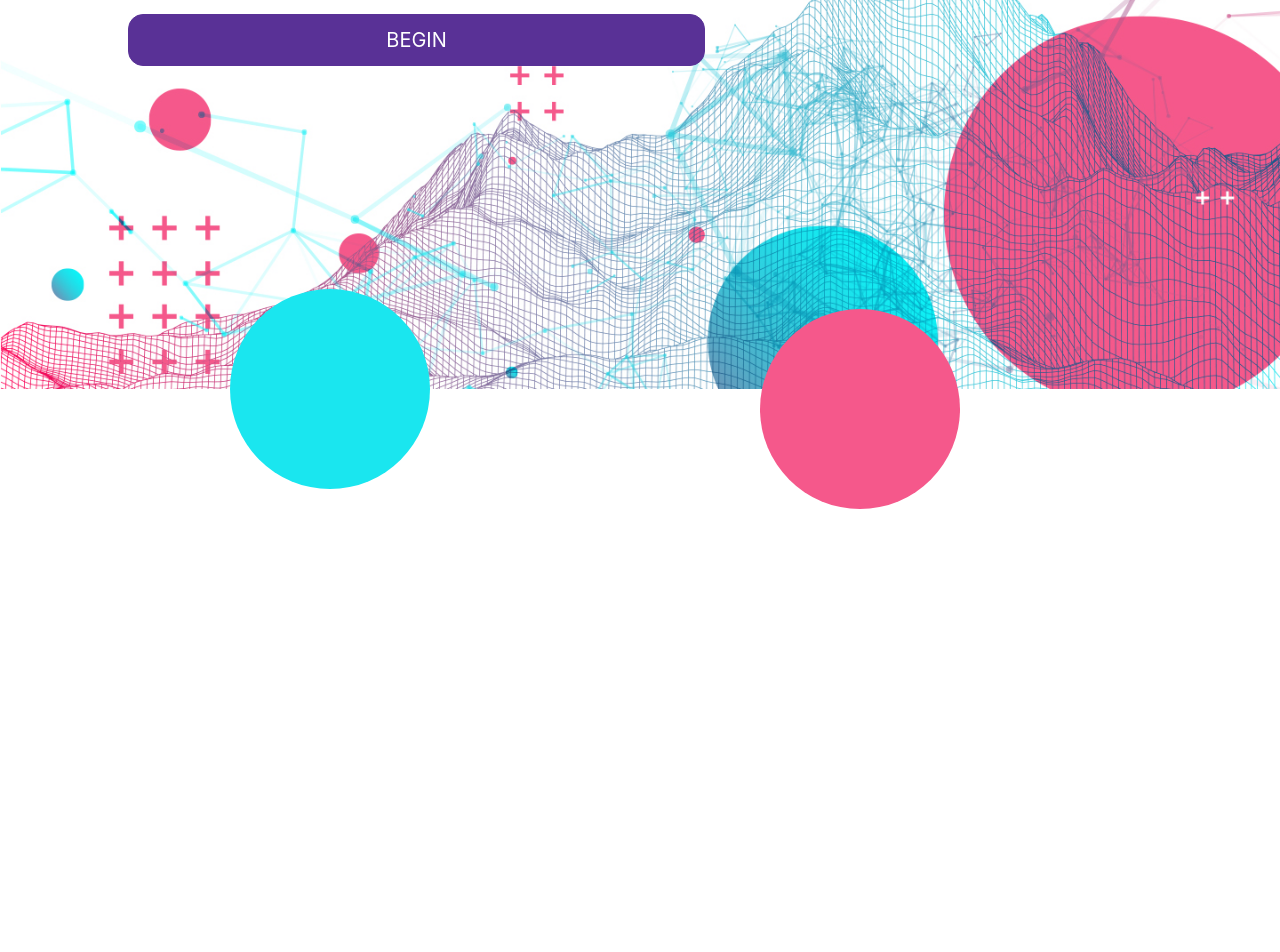
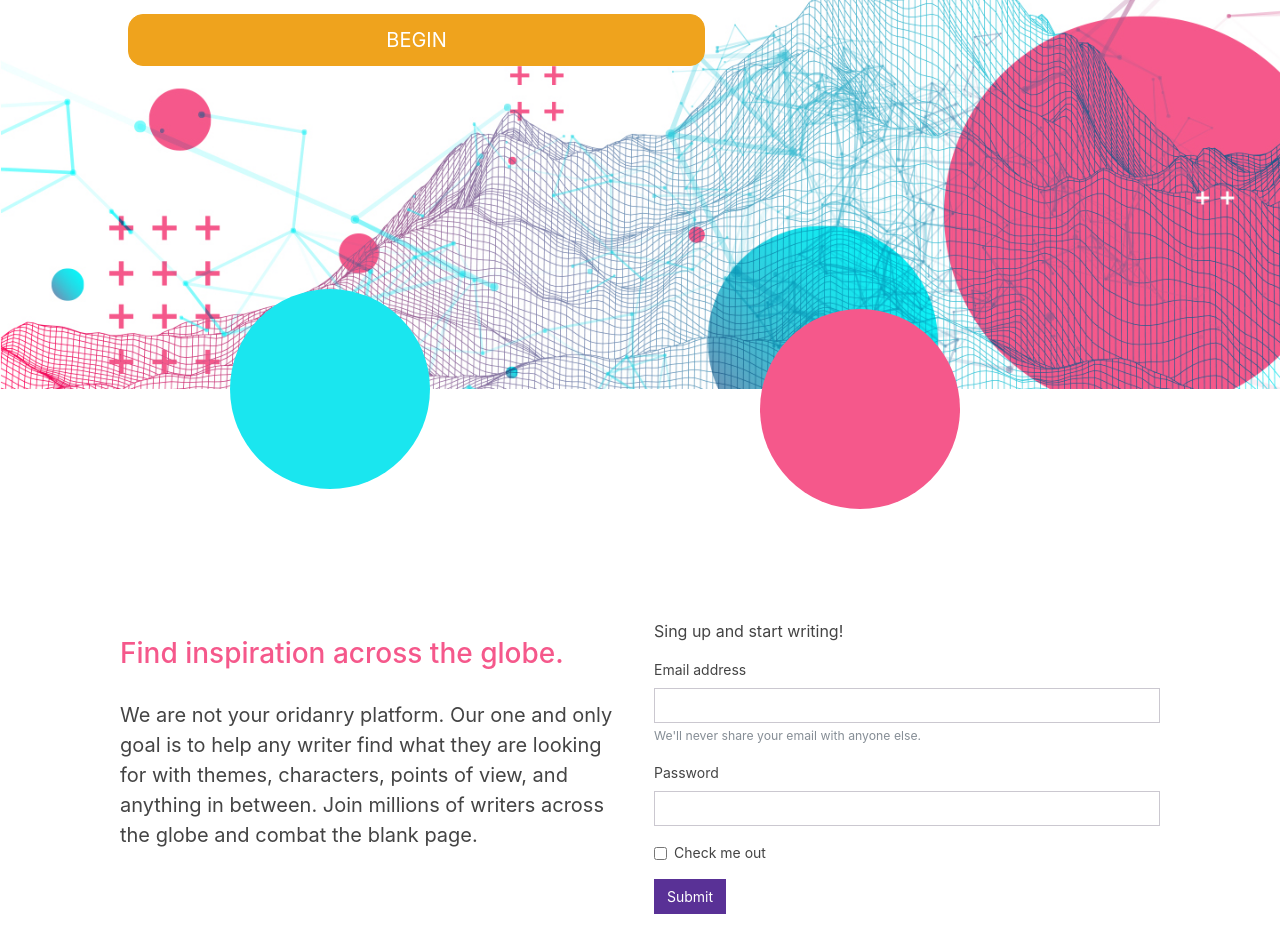
Before and after one commit to schmidgallm/dreamer_reactapp, a React (Create React App) app: page / in a window 1280 px wide. Shown: the part 350-1302 px from the top of the page. Before the commit the page ends 859 px from the top, so only its background shows below. Built offline with nearby package versions, Linux system fonts and the light colour scheme.

Commit message:
init first cta on landing page

```diff
--- a/src/components/Landing/Landing.css
+++ b/src/components/Landing/Landing.css
@@ -1,3 +1,5 @@
+/* HEADER SECTION */
+
 .header {
   height: auto;
   height: 80vh;
@@ -16,7 +18,7 @@
   font-size: 5rem;
 }
 
-.header-text span {
+.header-text em {
   /* color: #1ae6ef; */
   text-decoration: underline;
 }
@@ -73,3 +75,32 @@
   background-color: #f5588b;
   margin-bottom: -120px;
 }
+
+/*
+-----------
+SECTIONS
+-----------
+*/
+
+.section {
+  display: grid;
+  grid-template-columns: repeat(2, 1fr);
+  grid-gap: 2em;
+  padding: 50px;
+}
+
+.section-text h2 {
+  color: #f5588b;
+}
+
+.section-text p {
+  font-size: 20px;
+}
+
+/* SECTION 1 */
+
+.section-1 {
+  margin-top: 150px;
+  justify-content: center;
+  align-items: center;
+}
--- a/src/components/Landing/Landing.js
+++ b/src/components/Landing/Landing.js
@@ -7,19 +7,64 @@ const Landing = () => {
       <div className='header'>
         <div className='header-text'>
           <h1>
-            Create. Share.{' '}
-            <span>
-              <em>Inspire</em>
-            </span>
+            Create. Share. <em>Inspire</em>
           </h1>
-          <p>For authors by authors. Inspire and be inspired.</p>
-          <button className='btn btn-primary'>Begin</button>
+          <p>For writers by writers.</p>
+          <button className='btn btn-warning'>Begin</button>
         </div>
         <div className='header-img'></div>
         <div className='circle circle-1'></div>
         <div className='circle circle-2'></div>
       </div>
-      <div className='section section-1 container'></div>
+      <div className='section section-1 container'>
+        <div className='section-text section-1-text'>
+          <h2>Find inspiration across the globe.</h2>
+          <p>
+            We are not your oridanry platform. Our one and only goal is to help
+            any writer find what they are looking for with themes, characters,
+            points of view, and anything in between. Join millions of writers
+            across the globe and combat the blank page.
+          </p>
+        </div>
+        <div className='section-cta section-1-cta'>
+          <p>Sing up and start writing!</p>
+          <form>
+            <div className='form-group'>
+              <label for='exampleInputEmail1'>Email address</label>
+              <input
+                type='email'
+                className='form-control'
+                id='exampleInputEmail1'
+                aria-describedby='emailHelp'
+              />
+              <small id='emailHelp' className='form-text text-muted'>
+                We'll never share your email with anyone else.
+              </small>
+            </div>
+            <div className='form-group'>
+              <label for='exampleInputPassword1'>Password</label>
+              <input
+                type='password'
+                className='form-control'
+                id='exampleInputPassword1'
+              />
+            </div>
+            <div className='form-group form-check'>
+              <input
+                type='checkbox'
+                className='form-check-input'
+                id='exampleCheck1'
+              />
+              <label className='form-check-label' for='exampleCheck1'>
+                Check me out
+              </label>
+            </div>
+            <button type='submit' className='btn btn-primary'>
+              Submit
+            </button>
+          </form>
+        </div>
+      </div>
     </Fragment>
   );
 };
```
